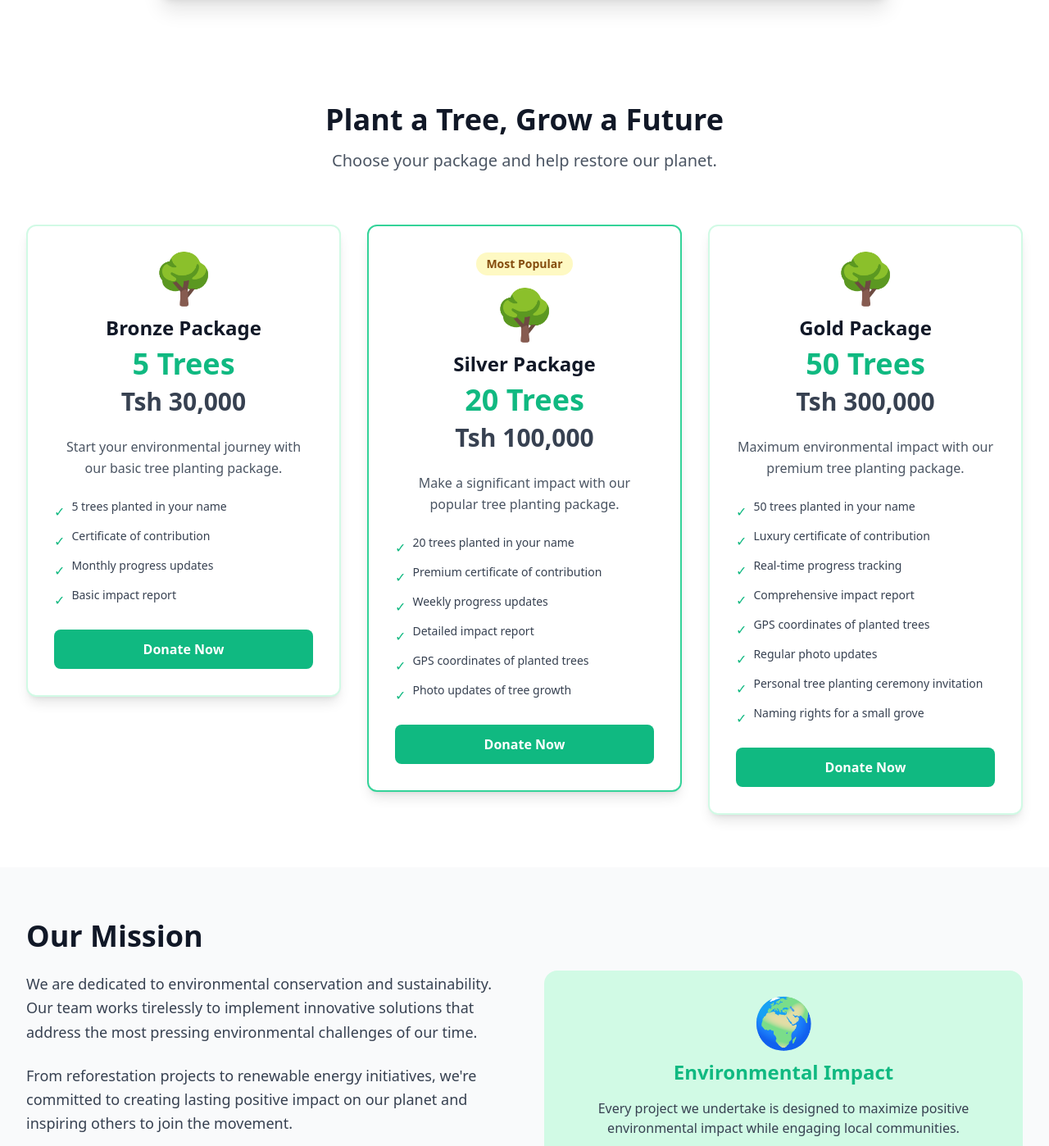
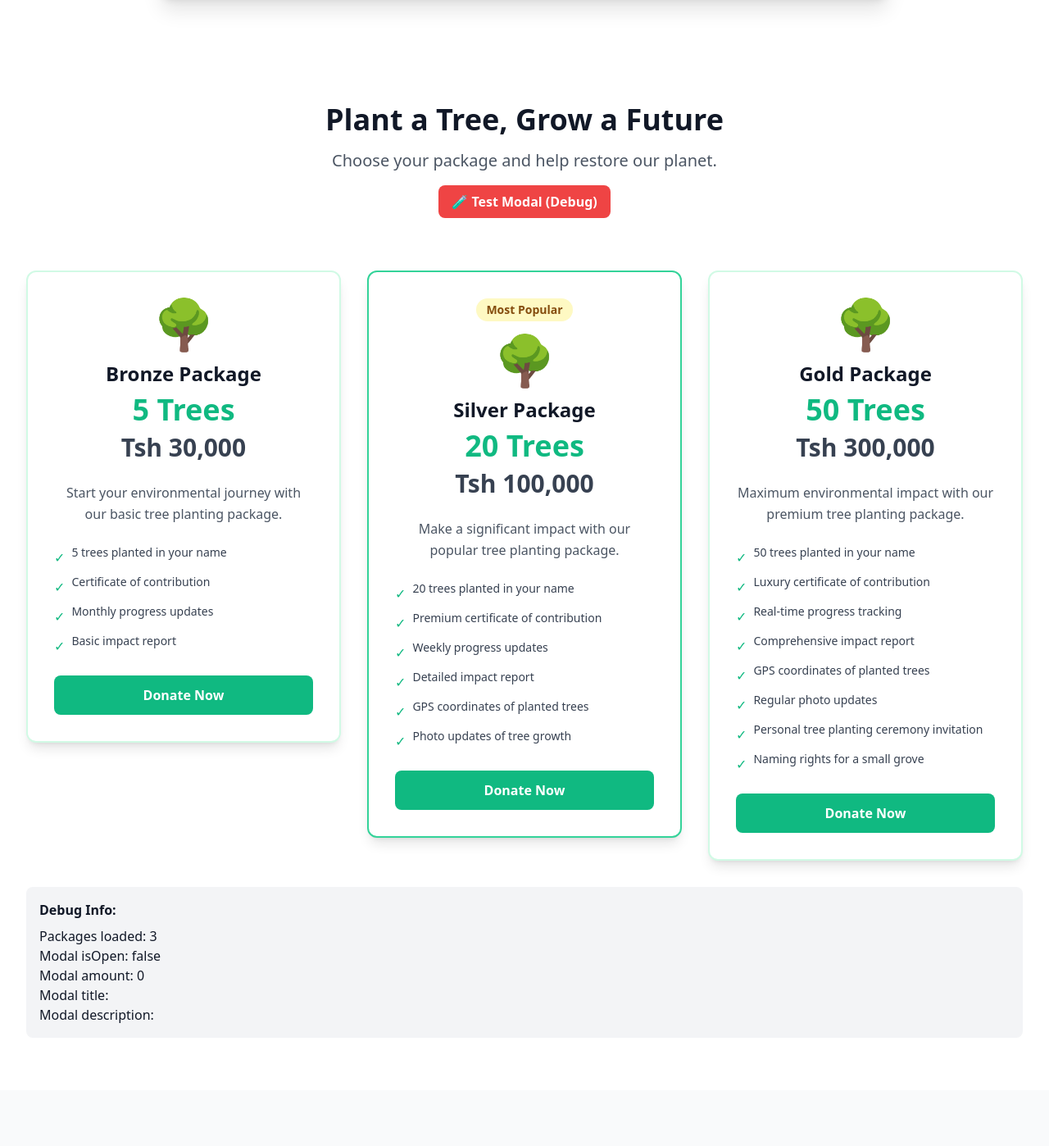
Before and after one commit to mapesa2021/engineering, a Next.js app: page / in a window 1280 px wide. Shown: the part 1390-2788 px from the top of the page at 82% size. Built offline with nearby package versions, Linux system fonts and the light colour scheme; no server answers.

Commit message:
Add comprehensive debugging for donate button and modal functionality

```diff
--- a/components/TreePackages.tsx
+++ b/components/TreePackages.tsx
@@ -39,17 +39,32 @@ const TreePackages = () => {
 
   const handleDonateClick = (treePackage: TreePackage) => {
     console.log('TreePackages: Donate button clicked for package:', treePackage);
-    setPaymentModal({
+    console.log('TreePackages: Current paymentModal state before update:', paymentModal);
+
+    const newModalState = {
       isOpen: true,
       amount: treePackage.price,
       title: `${treePackage.name} - ${treePackage.treeCount} Trees`,
       description: `${treePackage.description} - Plant ${treePackage.treeCount} trees for ${treePackage.currency} ${treePackage.price.toLocaleString()}`
-    });
-    console.log('TreePackages: Payment modal state set:', {
+    };
+
+    console.log('TreePackages: Setting new modal state:', newModalState);
+    setPaymentModal(newModalState);
+
+    // Force a re-render check
+    setTimeout(() => {
+      console.log('TreePackages: PaymentModal state after 100ms:', paymentModal);
+    }, 100);
+  };
+
+  // Test function to manually open modal
+  const testOpenModal = () => {
+    console.log('TreePackages: Test function called');
+    setPaymentModal({
       isOpen: true,
-      amount: treePackage.price,
-      title: `${treePackage.name} - ${treePackage.treeCount} Trees`,
-      description: `${treePackage.description} - Plant ${treePackage.treeCount} trees for ${treePackage.currency} ${treePackage.price.toLocaleString()}`
+      amount: 50000,
+      title: 'Test Package - 10 Trees',
+      description: 'This is a test package for debugging'
     });
   };
 
@@ -63,6 +78,14 @@ const TreePackages = () => {
           <p className="text-xl text-gray-600 max-w-2xl mx-auto">
             Choose your package and help restore our planet.
           </p>
+
+          {/* Test Button for Debugging */}
+          <button
+            onClick={testOpenModal}
+            className="mt-4 bg-red-500 text-white py-2 px-4 rounded-lg font-semibold hover:bg-red-600 transition-colors duration-300"
+          >
+            🧪 Test Modal (Debug)
+          </button>
         </div>
 
         <div className="grid grid-cols-1 md:grid-cols-3 gap-8">
@@ -136,6 +159,16 @@ const TreePackages = () => {
             <p className="text-gray-500 text-lg">No tree packages available yet.</p>
           </div>
         )}
+
+        {/* Debug Info */}
+        <div className="mt-8 p-4 bg-gray-100 rounded-lg">
+          <h3 className="font-semibold mb-2">Debug Info:</h3>
+          <p>Packages loaded: {packages.length}</p>
+          <p>Modal isOpen: {paymentModal.isOpen ? 'true' : 'false'}</p>
+          <p>Modal amount: {paymentModal.amount}</p>
+          <p>Modal title: {paymentModal.title}</p>
+          <p>Modal description: {paymentModal.description}</p>
+        </div>
       </div>
       <PaymentModal
         isOpen={paymentModal.isOpen}
```
